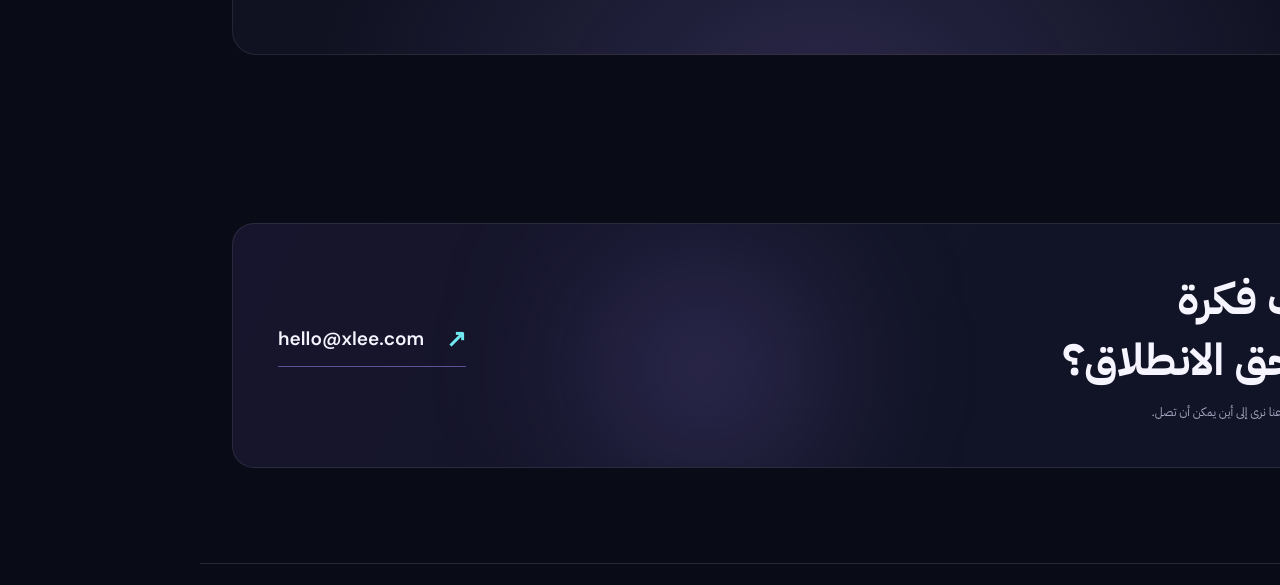
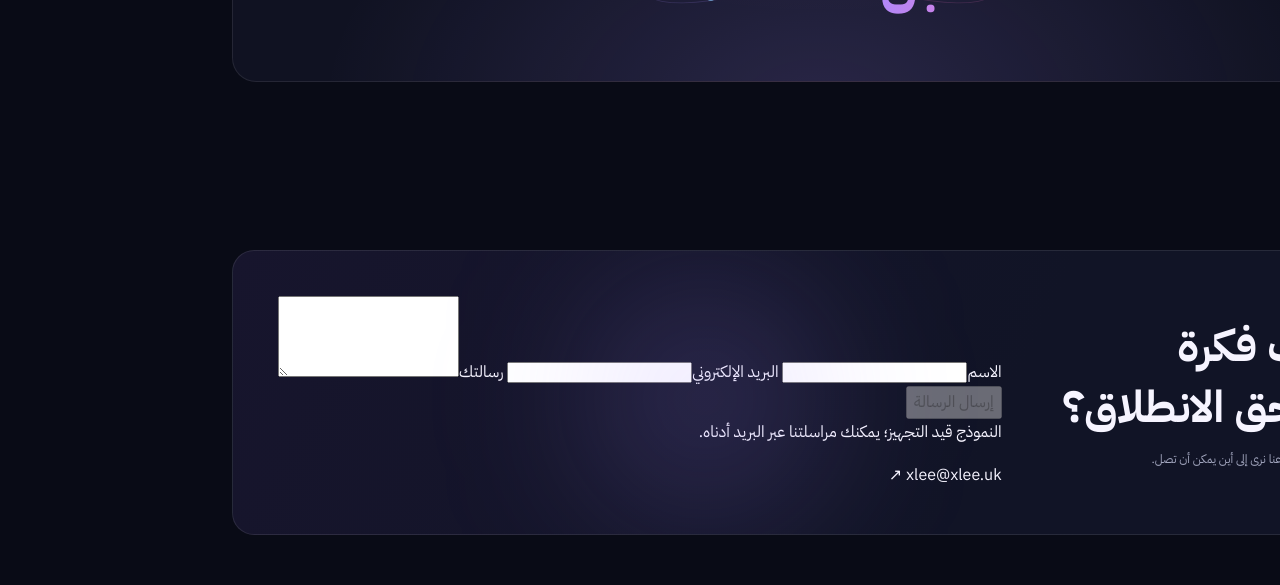
Before and after one commit to xleeofficial/xlee-website, a plain HTML site: page index.html in a window 1280 px wide. Shown: the part 2573-3158 px from the top of the page. Drawn offline with Linux system fonts and the light colour scheme.

Commit message:
Prepare staged contact form UI without enabling sending

```diff
--- a/index.html
+++ b/index.html
@@ -10,7 +10,7 @@
   <link rel="preconnect" href="https://fonts.gstatic.com" crossorigin>
   <link href="https://fonts.googleapis.com/css2?family=DM+Sans:wght@400;500;600;700;800&family=IBM+Plex+Sans+Arabic:wght@400;500;600;700&display=swap" rel="stylesheet">
   <link rel="stylesheet" href="style.css">
-  <script src="script.js" defer></script>
+  <script src="https://challenges.cloudflare.com/turnstile/v0/api.js?render=explicit" async defer></script>\n  <script src="script.js" defer></script>
 </head>
 <body>
   <div class="noise" aria-hidden="true"></div>
@@ -98,7 +98,14 @@
 
     <section class="contact section-wrap" id="contact">
       <div class="section-label reveal"><span>03</span><span data-i18n="contactLabel">لنبدأ شيئًا جديدًا</span></div>
-      <div class="contact-panel reveal"><div class="contact-copy"><h2 data-i18n-html="contactTitle">لديك فكرة<br>تستحق الانطلاق؟</h2><p data-i18n="contactDesc">أرسل لنا رسالة، ودعنا نرى إلى أين يمكن أن تصل.</p></div><a class="contact-email" href="mailto:hello@xlee.com"><span>hello@xlee.com</span><span class="email-arrow">↗</span></a><div class="contact-glow"></div></div>
+      <div class="contact-panel reveal"><div class="contact-copy"><h2 data-i18n-html="contactTitle">لديك فكرة<br>تستحق الانطلاق؟</h2><p data-i18n="contactDesc">أرسل لنا رسالة، ودعنا نرى إلى أين يمكن أن تصل.</p></div><div class="contact-form-wrap"><form id="contactForm" class="contact-form" novalidate>
+<label for="contactName" data-i18n="formName">الاسم</label><input id="contactName" name="name" autocomplete="name" maxlength="100" minlength="2" required>
+<label for="contactEmail" data-i18n="formEmail">البريد الإلكتروني</label><input id="contactEmail" name="email" type="email" autocomplete="email" maxlength="254" required>
+<label for="contactMessage" data-i18n="formMessage">رسالتك</label><textarea id="contactMessage" name="message" minlength="10" maxlength="3000" rows="5" required></textarea>
+<div id="contactTurnstile" aria-label="Spam verification"></div>
+<button type="submit" id="contactSubmit" disabled data-i18n="formSend">إرسال الرسالة</button>
+<p id="contactStatus" role="status" aria-live="polite" data-i18n="formUnavailable">النموذج قيد التجهيز؛ يمكنك مراسلتنا عبر البريد أدناه.</p>
+</form><a class="contact-fallback" href="mailto:xlee@xlee.uk">xlee@xlee.uk ↗</a></div><div class="contact-glow"></div></div>
     </section>
   </main>
 
```
